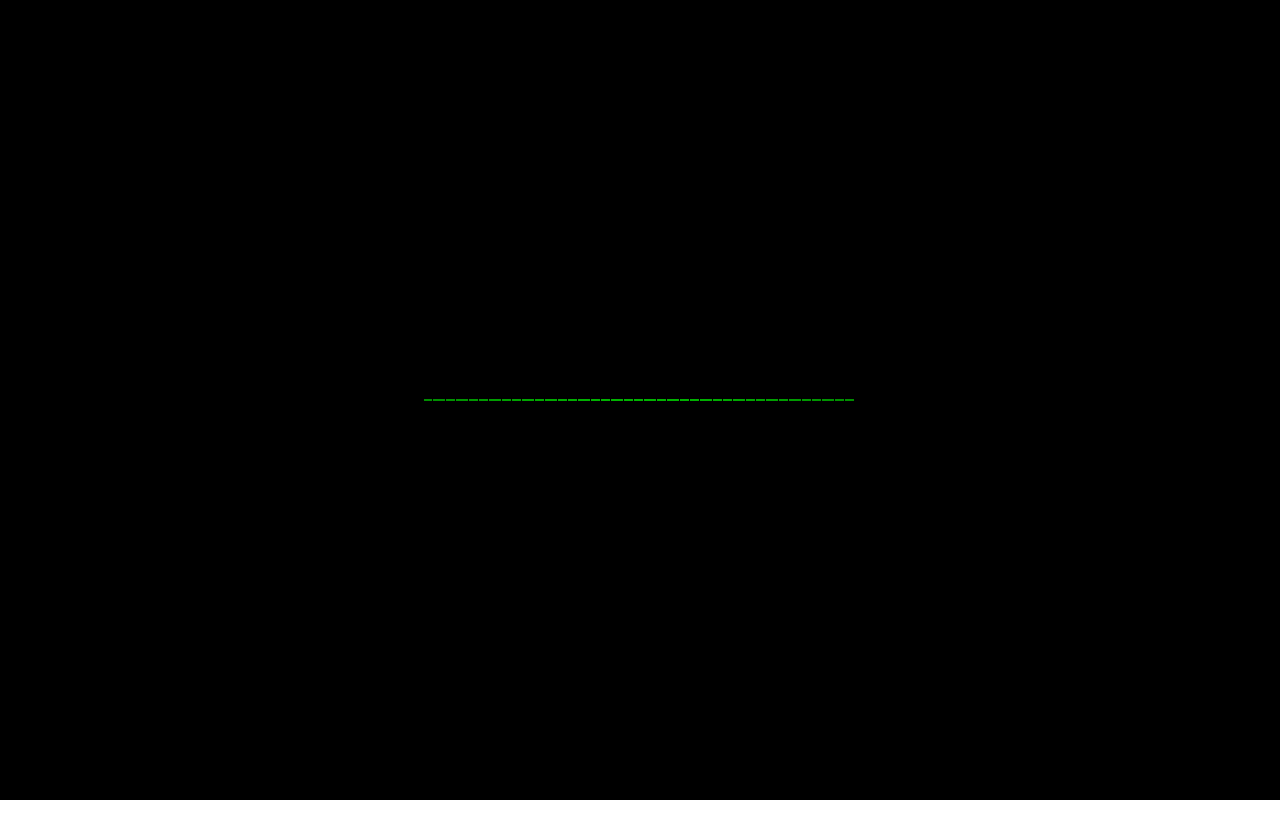
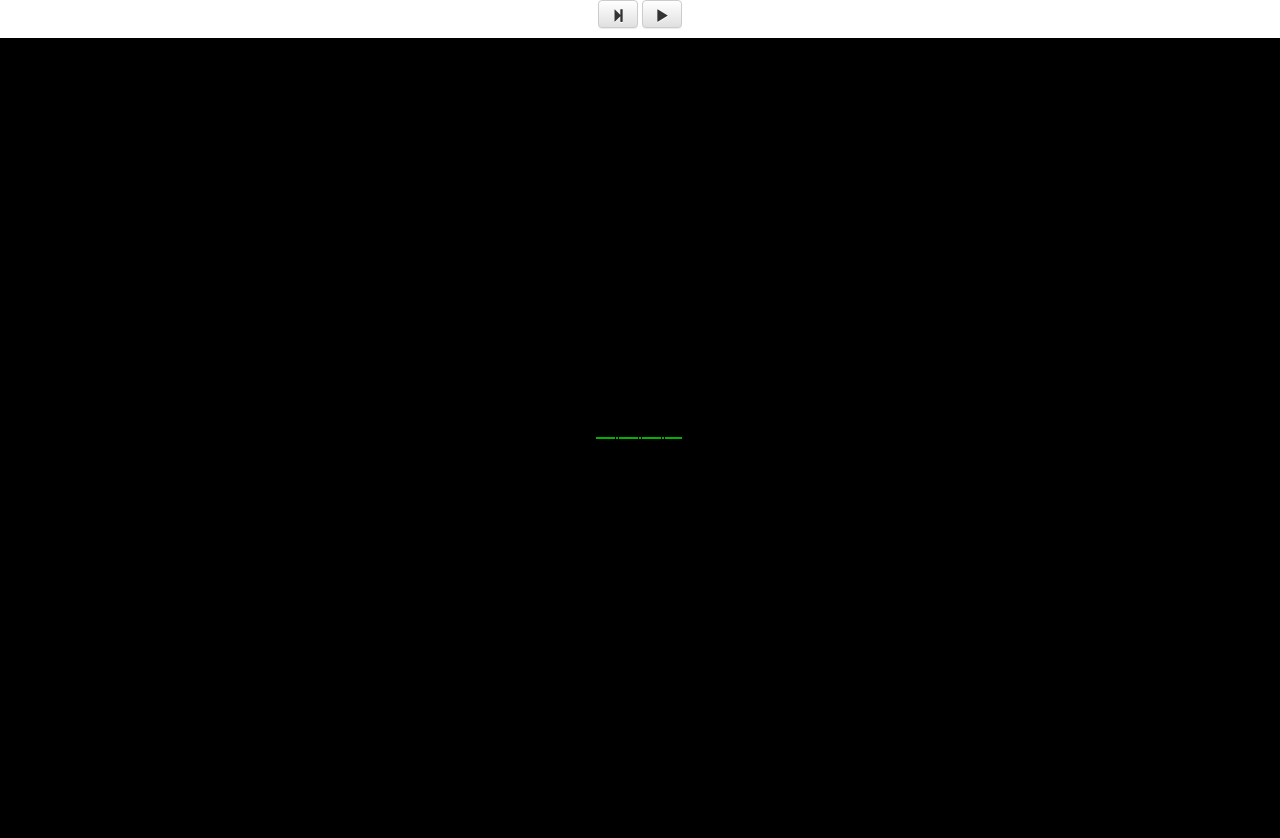
Before and after one commit to esscbee/thats-life, a website: page life.html in a window 1280 px wide. Before the commit the page ends 800 px from the top, so only its background shows below. Drawn offline with nearby package versions, Linux system fonts and the light colour scheme.

Commit message:
play and step buttons

```diff
--- a/BoardModel.js
+++ b/BoardModel.js
@@ -54,7 +54,7 @@ LIFE.BoardModel.prototype.generate_old = function() {
 	var endDate = new Date();
 	if(needsRender)
 		board.render();
-	console.log('Generate: ' + (endDate.getTime() - startDate.getTime() ));
+	// console.log('Generate: ' + (endDate.getTime() - startDate.getTime() ));
 }
 
 function set(arr, i, j, val) {
@@ -132,7 +132,7 @@ LIFE.BoardModel.prototype.generate = function() {
 		}
 	}
 	var endScan = new Date();
-	console.log('Generate scan: ' + (endScan.getTime() - startDate.getTime()));
+	// console.log('Generate scan: ' + (endScan.getTime() - startDate.getTime()));
 	if(!anyToProcess)
 		return;
 	var trailValue = DEAD;
@@ -172,18 +172,18 @@ LIFE.BoardModel.prototype.generate = function() {
 		}
 	}
 	var endGenerate = new Date();
-	console.log('Generate - endGenerate: ' + (endGenerate.getTime() - endScan.getTime()));
+	// console.log('Generate - endGenerate: ' + (endGenerate.getTime() - endScan.getTime()));
 	for(var i in neighborUpdate) {
 		var o = neighborUpdate[i];
 		this.addNeighbors(o.i, o.j, o.val);
 	}
 	var endNeighbors = new Date();
-	console.log('Generate - endNeighbors (' + neighborUpdate.length + '): ' + (endNeighbors.getTime() - endGenerate.getTime()));
+	// console.log('Generate - endNeighbors (' + neighborUpdate.length + '): ' + (endNeighbors.getTime() - endGenerate.getTime()));
 	this.cells = newCells;
-	if(needsRender)
+	if(false && needsRender)
 		board.render();
 	var endDate = new Date();
-	console.log('Generate - render: ' + (endDate.getTime() - endNeighbors.getTime() ));
+	// console.log('Generate - render: ' + (endDate.getTime() - endNeighbors.getTime() ));
 }
 
 LIFE.BoardModel.prototype.setCell = function(i, j, state, render) {
@@ -204,6 +204,22 @@ LIFE.BoardModel.prototype.setCell = function(i, j, state, render) {
 	this.board.setCell(i, j, state, render);
 }
 
+LIFE.BoardModel.prototype.play = function(window) {
+	if(this.playing == undefined) {
+		this.playing = true;
+		var This = this;
+		function play() {
+			if(This.playing != undefined) {
+				This.generate();
+				window.setTimeout(play, 100);
+			}
+		}
+		play();
+	} else {
+		this.playing = undefined;
+	}
+}
+
 LIFE.BoardModel.prototype.liveNeighbors = function(i, j) {
 	var ret = 0;
 	var col = this.liveNeighborList[i];
--- a/ThreeDBoard.js
+++ b/ThreeDBoard.js
@@ -11,7 +11,7 @@ LIFE.ThreeDBoard = function(width, height, window, document) {
 
 	this.renderer = new THREE.WebGLRenderer();
 	this.renderer.setSize( window.innerWidth, window.innerHeight );
-	document.body.appendChild( this.renderer.domElement );
+	var canvasElement = document.body.appendChild( this.renderer.domElement );
 
 	// var cube = new THREE.Mesh( geometry, material );
 	// scene.add( cube );
@@ -59,6 +59,11 @@ LIFE.ThreeDBoard = function(width, height, window, document) {
 			This.render();
 		} );
 	}
+
+	function click(event) {
+		console.dir(event);
+	}
+	canvasElement.onclick = click;
 }
 
 LIFE.ThreeDBoard.prototype = Object.create(Object.prototype);
@@ -115,6 +120,14 @@ LIFE.ThreeDBoard.prototype.setCell = function(i, j, state, doRender) {
 		this.render();
 
 }
+LIFE.ThreeDBoard.prototype.animate = function() {
+	var This = this;
+	function animate() {
+		requestAnimationFrame( animate );
+		this.render();
+	}
+	animate();
+}
 // LIFE.ThreeDBoard.prototype.render = function () {
 // 		// requestAnimationFrame( render );
 // 		// for(var i = 0; i < cubes.length; i++) {
--- a/life.html
+++ b/life.html
@@ -5,15 +5,29 @@
 			body { margin: 0; }
 			canvas { width: 100%; height: 100% }
 		</style>
+		<!-- Latest compiled and minified CSS -->
+		<link rel="stylesheet" href="https://maxcdn.bootstrapcdn.com/bootstrap/3.3.6/css/bootstrap.min.css" integrity="sha384-1q8mTJOASx8j1Au+a5WDVnPi2lkFfwwEAa8hDDdjZlpLegxhjVME1fgjWPGmkzs7" crossorigin="anonymous">
+
+		<!-- Optional theme -->
+		<link rel="stylesheet" href="https://maxcdn.bootstrapcdn.com/bootstrap/3.3.6/css/bootstrap-theme.min.css" integrity="sha384-fLW2N01lMqjakBkx3l/M9EahuwpSfeNvV63J5ezn3uZzapT0u7EYsXMjQV+0En5r" crossorigin="anonymous">
 	</head>
-	<body onclick="boardModel.generate()">
+	<body>
+		<p class="text-center">
+			<button type="button" class="btn btn-default" aria-label="Left Align" onclick="boardModel.generate()">
+			  <span class="glyphicon glyphicon-step-forward" aria-hidden="true"></span>
+			</button>
+			<button type="button" class="btn btn-default" aria-label="Left Align" onclick="play()">
+			  <span id="play-button" class="glyphicon glyphicon-play" aria-hidden="true"></span>
+			</button>
+		</p>
 		<script src="js/three.min.js"></script>
 		<script src="js/OrbitControls.js"></script>
+		<script src="node_modules/three/examples/js/libs/stats.min.js"></script>
 		<script src="LIFE.js"></script>
 		<script src="ThreeDBoard.js"></script>
 		<script src="BoardModel.js"></script>
 		<script>
-			var BOARD_SIZE_Y = 200;
+			var BOARD_SIZE_Y = 100;
 			var BOARD_SIZE_X = BOARD_SIZE_Y * 2;
 			var board = new LIFE.ThreeDBoard(BOARD_SIZE_X, BOARD_SIZE_Y, window, document);
 			var boardModel = new LIFE.BoardModel(BOARD_SIZE_X, BOARD_SIZE_Y, board);
@@ -30,14 +44,23 @@
 			// 	renderer.setSize( window.innerWidth, window.innerHeight );
 			// 	console.log('resize: ' + window.innerWidth + ', ' + window.innerHeight);
 			// }
-			var dj = 300;
+			var dj = 30;
 			var startJ = Math.floor((BOARD_SIZE_X - dj) / 2);
 			var theI = Math.floor(BOARD_SIZE_Y / 2);
 			for(var j = startJ; j < (startJ + dj); j++) {
 				boardModel.setCell(j, theI, ALIVE, false);
 			}
-			board.render();
+			board.animate();
 
+			function play() {
+				var playButton = document.getElementById("play-button");
+				if(boardModel.playing) {
+					playButton.className = 'glyphicon glyphicon-play';
+				} else {
+					playButton.className = 'glyphicon glyphicon-pause';
+				}
+				boardModel.play(window);
+			}
 		</script>
 	</body>
 </html>
--- a/package.json
+++ b/package.json
@@ -7,5 +7,9 @@
     "test": "echo \"Error: no test specified\" && exit 1"
   },
   "author": "",
-  "license": "ISC"
+  "license": "ISC",
+  "dependencies": {
+    "bootstrap": "^3.3.6",
+    "jquery": "^2.2.0"
+  }
 }
```
